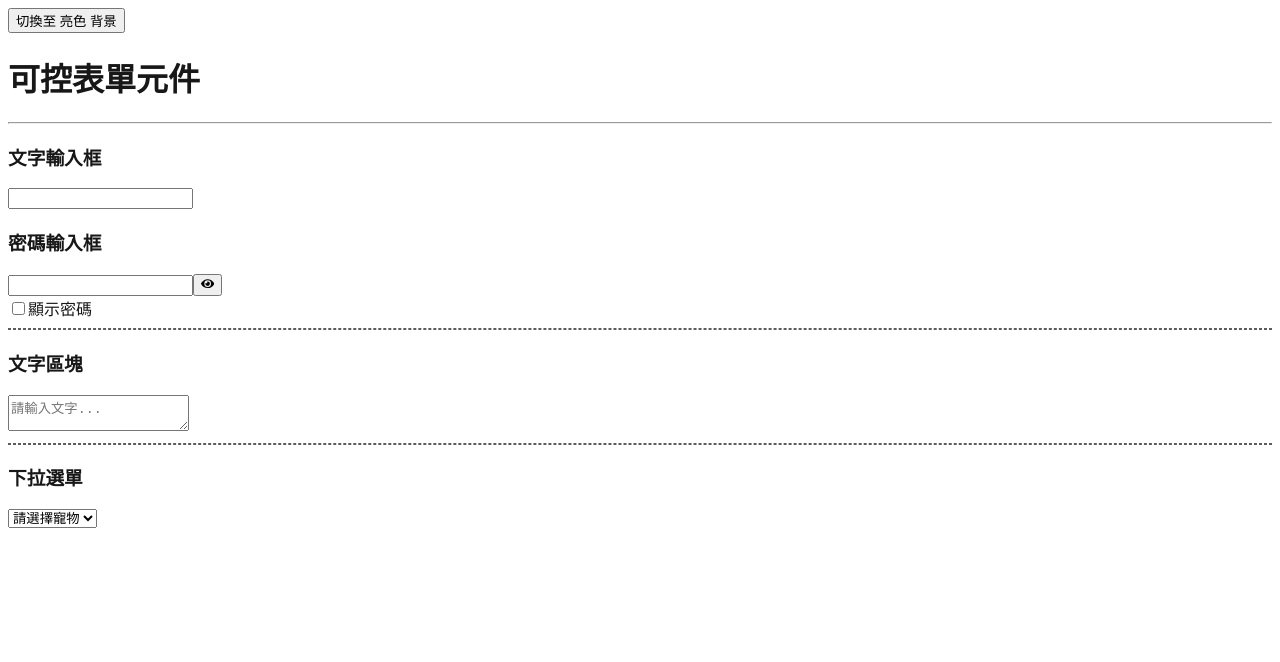
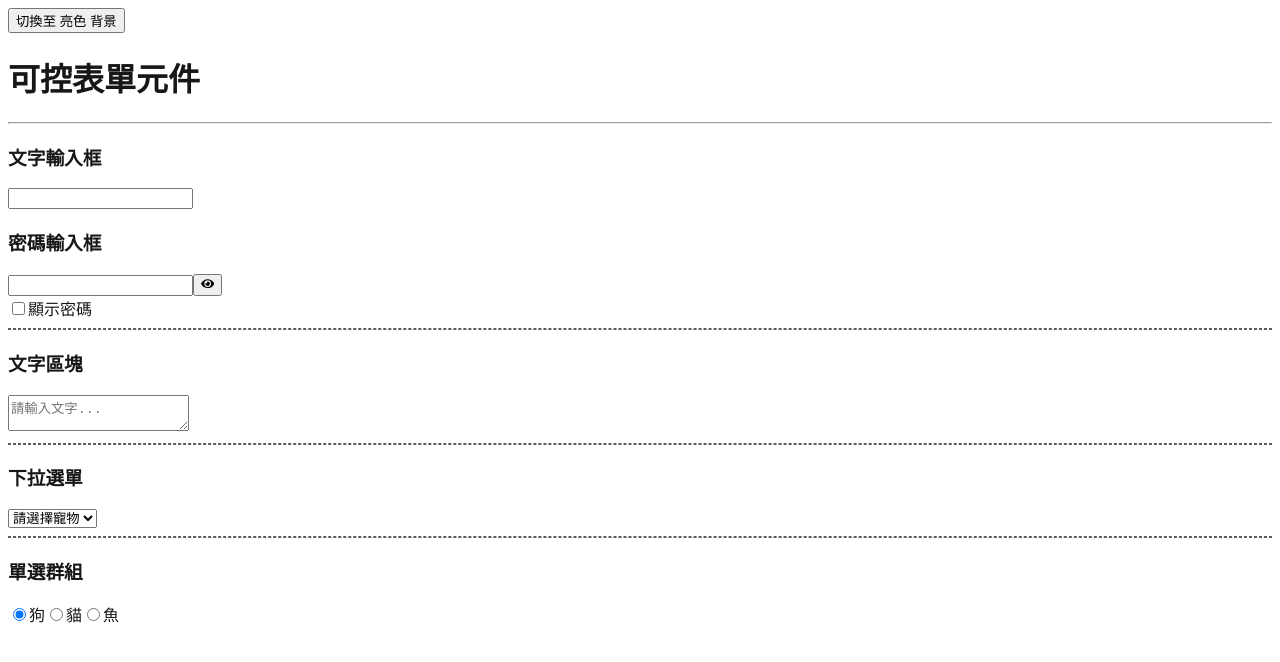
Before and after one commit to sugarban-p/react-lectures, a Next.js app: page /ch6-form/controlled in a window 1280 px wide. Shown: the top 662 px of the page. Built offline with nearby package versions, Linux system fonts and the light colour scheme.

Commit message:
可控表單元件 (4) - 單選群組 - radio

```diff
--- /dev/null
+++ b/app/ch6-form/controlled/_components/option-radio.tsx
@@ -0,0 +1,45 @@
+'use client';
+
+const options = [
+  {
+    id: 1,
+    value: 'dog',
+    text: '狗',
+  },
+  {
+    id: 2,
+    value: 'cat',
+    text: '貓',
+  },
+  {
+    id: 3,
+    value: 'fish',
+    text: '魚',
+  },
+];
+
+import { useState } from 'react';
+
+export default function OptionRadio() {
+  const [selected, setSelected] = useState('dog');
+  return (
+    <>
+      <h3>單選群組</h3>
+      {options.map((option) => {
+        return (
+          <label key={option.id}>
+            <input
+              type="radio"
+              value={option.value}
+              checked={selected === option.value ? true : false}
+              onChange={(e) => {
+                setSelected(e.target.value);
+              }}
+            />
+            {option.text}
+          </label>
+        );
+      })}
+    </>
+  );
+}
--- a/app/ch6-form/controlled/page.tsx
+++ b/app/ch6-form/controlled/page.tsx
@@ -3,6 +3,7 @@
 import InputText from './_components/input-text';
 import TextArea from './_components/text-area';
 import OptionSelect from './_components/option-select';
+import OptionRadio from './_components/option-radio';
 
 export default function ControlledPage() {
   return (
@@ -14,6 +15,8 @@ export default function ControlledPage() {
       <TextArea></TextArea>
       <hr style={{ border: '1px dashed #5C5C5B' }} />
       <OptionSelect></OptionSelect>
+      <hr style={{ border: '1px dashed #5C5C5B' }} />
+      <OptionRadio></OptionRadio>
     </>
   );
 }
```
